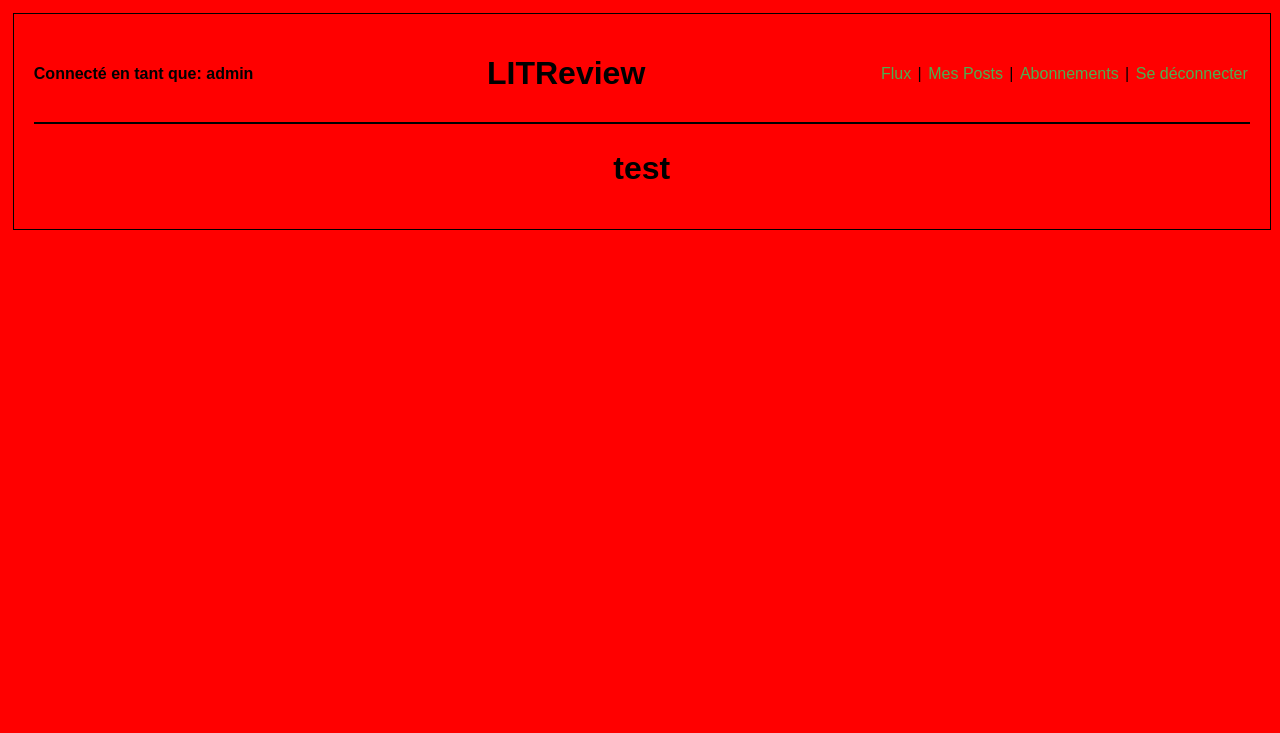
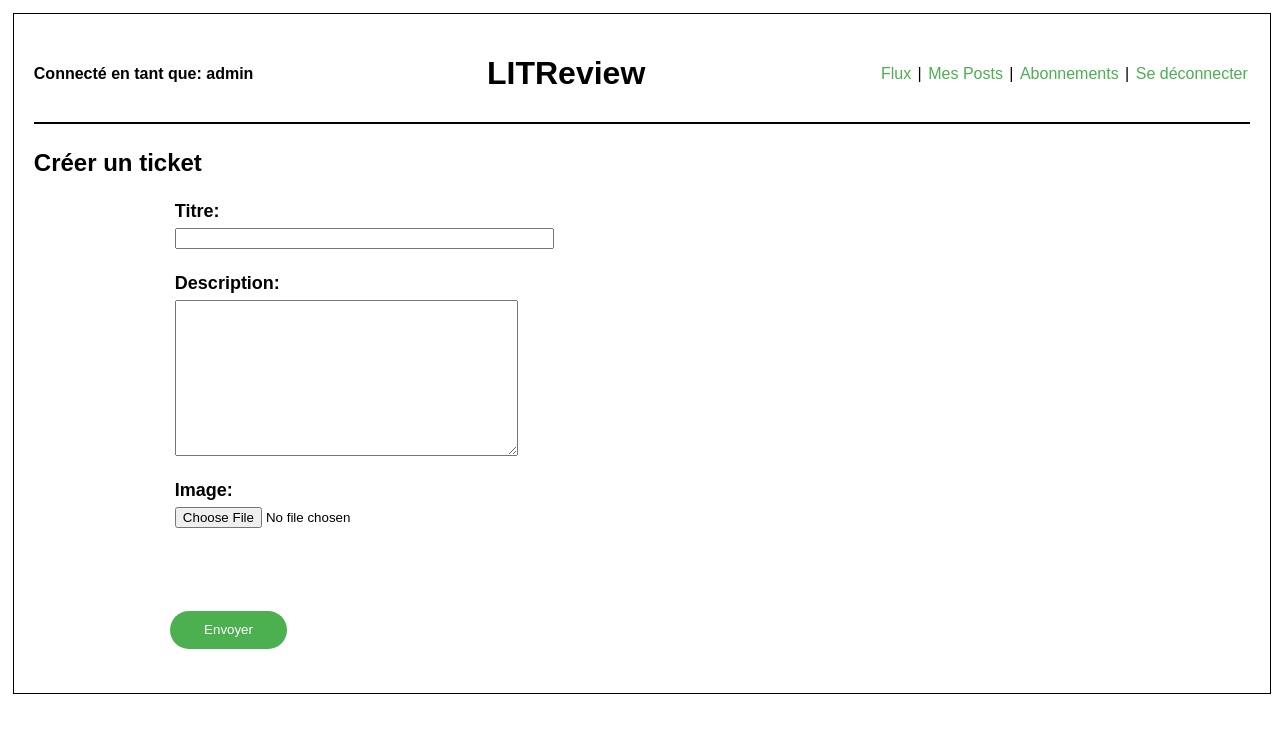
Before and after one commit to Narfyx/LITRevu, a Django app: page /my_post in a window 1280 px wide. Shown: the top 733 px of the page. Run offline with Django 5.2, Linux system fonts and the light colour scheme; a user stored in the database is signed in.

Commit message:
model tocket

```diff
--- a/src/actions_users/forms.py
+++ b/src/actions_users/forms.py
@@ -1,5 +1,22 @@
 from django import forms
+
+from . import models
 
 
 class SearchUserForm(forms.Form):
     search_query = forms.CharField(label="Rechercher", max_length=100)
+
+
+class TicketForm(forms.ModelForm):
+
+    edit_ticket = forms.BooleanField(widget=forms.HiddenInput, initial=True)
+
+    class Meta:
+        model = models.Ticket
+        fields = ["title", "description", "image"]
+        labels = {"title": "Titre"}
+
+
+class DeleteTicketForm(forms.Form):
+
+    delete_ticket = forms.BooleanField(widget=forms.HiddenInput, initial=True)
--- a/src/actions_users/models.py
+++ b/src/actions_users/models.py
@@ -2,6 +2,7 @@ from django.conf import settings
 from django.contrib.auth.models import User
 from django.core.validators import MaxValueValidator, MinValueValidator
 from django.db import models
+from PIL import Image
 
 from authentification.models import Utilisateur
 
@@ -27,3 +28,25 @@ class UserFollows(models.Model):
     def __str__(self):
         # Représentation en chaîne de caractères de l'objet
         return f"{self.user.username} follows {self.followed_user.username}"
+
+
+class Ticket(models.Model):
+
+    IMAGE_MAX_SIZE = (2000, 2000)
+
+    title = models.CharField(max_length=96)
+    description = models.TextField(max_length=2048, blank=True)
+    image = models.ImageField(null=True, blank=True)
+    time_created = models.DateTimeField(auto_now_add=True)
+
+    user = models.ForeignKey(to=settings.AUTH_USER_MODEL, on_delete=models.CASCADE)
+
+    def resize_image(self):
+        if self.image:
+            image = Image.open(self.image)
+            image.thumbnail(self.IMAGE_MAX_SIZE)
+            image.save(self.image.path)
+
+    def save(self, *args, **kwargs):
+        super().save(*args, **kwargs)
+        self.resize_image()
--- a/src/actions_users/static/actions_users/css/user_create_ticket.css
+++ b/src/actions_users/static/actions_users/css/user_create_ticket.css
@@ -2,5 +2,4 @@ body {
   font-family: Arial, sans-serif;
   padding: 0;
   margin: 0;
-  background-color: red;
 }
--- a/src/actions_users/templates/user_create_ticket.html
+++ b/src/actions_users/templates/user_create_ticket.html
@@ -4,6 +4,53 @@
     rel="stylesheet"
     href="{% static 'actions_users/css/user_create_ticket.css' %}"
   />
+  <style>
+    body {
+      font-family: Arial, sans-serif;
+      padding: 0;
+      margin: 0;
+    }
+    label[for="id_title"],
+    label[for="id_description"],
+    label[for="id_image"] {
+      font-weight: bold;
+      font-size: large;
+      padding-left: 10%;
+    }
+    button[class="btn btn-primary"] {
+      margin-left: 9.6%;
+      margin-top: 5%;
+      background-color: #4caf50;
+      color: white;
+      padding: 1%;
+      border: none;
+      cursor: pointer;
+      width: 10%;
+      border-radius: 20px;
+    }
+    form[method="post"] > div {
+      margin: 2%;
+    }
+    textarea[id="id_description"],
+    input[id="id_title"],
+    input[id="id_image"] {
+      display: flex;
+      margin-left: 10%;
+      margin-top: 0.5%;
+    }
+    input[id="id_title"] {
+      width: 371px;
+    }
+  </style>
 </head>
-<h1>test</h1>
+<body>
+  <h2>Créer un ticket</h2>
+
+  <form method="post">
+    {{ ticket_form }} {% csrf_token %}
+    <div class="">
+      <button type="submit" class="btn btn-primary">Envoyer</button>
+    </div>
+  </form>
+</body>
 {% endblock %}
--- a/src/actions_users/views.py
+++ b/src/actions_users/views.py
@@ -4,6 +4,7 @@ from django.contrib.auth.models import User
 from django.http import JsonResponse
 from django.shortcuts import get_object_or_404, redirect, render
 
+from .forms import TicketForm
 from .models import UserFollows
 
 
@@ -100,4 +101,12 @@ def flux(request):
 
 @login_required
 def my_post(request):
-    return render(request, "user_create_ticket.html")
+    ticket_form = TicketForm()
+    if request.method == "POST":
+        ticket_form = TicketForm(request.POST, request.FILES)
+        if ticket_form.is_valid():
+            ticket = ticket_form.save(commit=False)
+            ticket.user = request.user
+            ticket.save()
+        return redirect("user_follow")
+    return render(request, "user_create_ticket.html", {"ticket_form": ticket_form})
```
Also changed, not shown: src/actions_users/migrations/0003_ticket.py (added), src/db.sqlite3.
